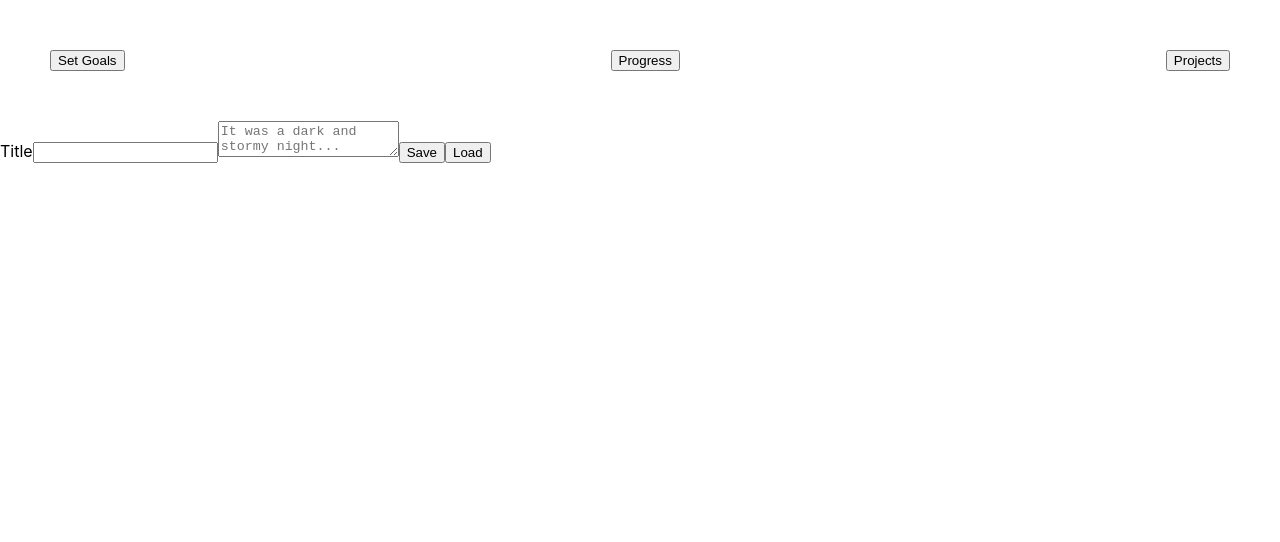
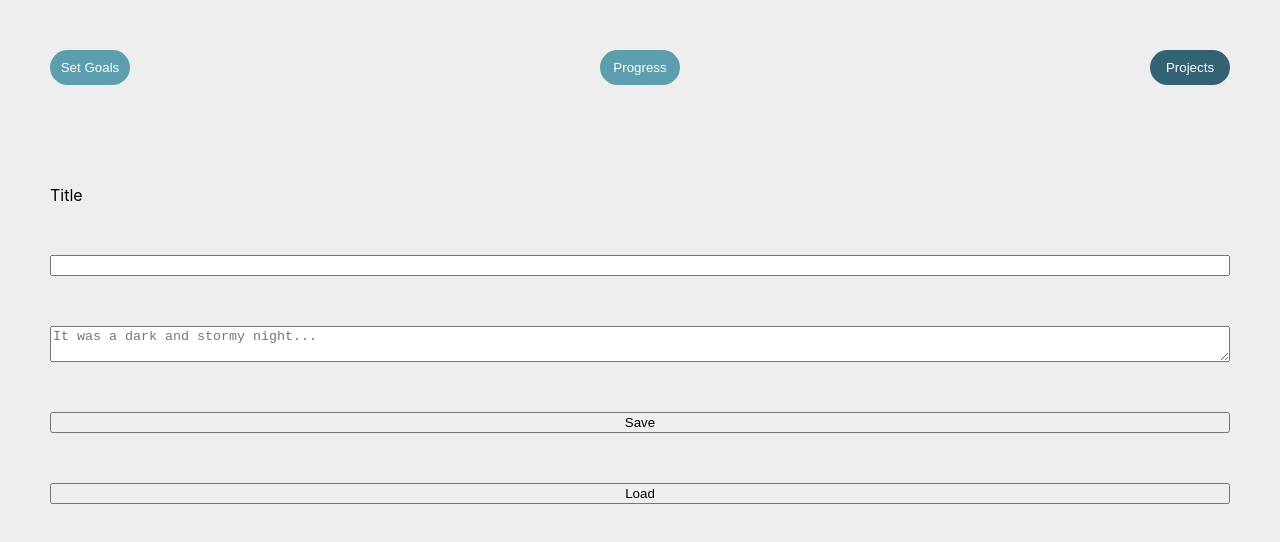
Before and after one commit to Timo-Thees/Capstone, a Next.js app: page / in a window 1280 px wide. Shown: the top 542 px of the page. Built offline with nearby package versions, Linux system fonts and the light colour scheme.

Commit message:
styled button component

```diff
--- /dev/null
+++ b/components/Button.js
@@ -0,0 +1,21 @@
+import styled from "styled-components";
+
+export const Button = styled.button`
+  width: 80px;
+  height: 35px;
+  background: #5c9ead;
+  border-radius: 20px;
+  border: none;
+  color: white;
+  & :active {
+    background: #326273;
+  }
+`;
+export const ActiveButton = styled.button`
+  width: 80px;
+  height: 35px;
+  background: #326273;
+  border-radius: 20px;
+  border: none;
+  color: white;
+`;
--- a/components/Editor.js
+++ b/components/Editor.js
@@ -1,3 +1,5 @@
+import styled from "styled-components";
+
 export default function Editor({saveText, page}) {
   const handleSave = event => {
     event.preventDefault();
@@ -8,7 +10,7 @@ export default function Editor({saveText, page}) {
   if (page === "editor") {
     return (
       <div>
-        <form onSubmit={handleSave}>
+        <Form onSubmit={handleSave}>
           <label htmlFor="title">Title</label>
           <input type="text" name="title" id="title"></input>
           <textarea
@@ -18,10 +20,18 @@ export default function Editor({saveText, page}) {
           ></textarea>
           <button type="submit">Save</button>
           <button>Load</button>
-        </form>
+        </Form>
       </div>
     );
   } else {
     return;
   }
 }
+
+const Form = styled.form`
+  display: flex;
+  flex-direction: column;
+  align-self: center;
+  padding: 50px;
+  gap: 50px;
+`;
--- a/components/Navigation.js
+++ b/components/Navigation.js
@@ -1,11 +1,31 @@
 import styled from "styled-components";
+import {Button} from "./Button";
+import {ActiveButton} from "./Button";
 
-export default function Navigation({handleChangePage}) {
+export default function Navigation({handleChangePage, page}) {
   return (
     <Nav>
-      <button onClick={() => handleChangePage("goals")}>Set Goals</button>
-      <button onClick={() => handleChangePage("progress")}>Progress</button>
-      <button onClick={() => handleChangePage("editor")}>Projects</button>
+      {page === "goals" ? (
+        <ActiveButton onClick={() => handleChangePage("goals")}>
+          Set Goals
+        </ActiveButton>
+      ) : (
+        <Button onClick={() => handleChangePage("goals")}>Set Goals</Button>
+      )}
+      {page === "progress" ? (
+        <ActiveButton onClick={() => handleChangePage("progress")}>
+          Progress
+        </ActiveButton>
+      ) : (
+        <Button onClick={() => handleChangePage("progress")}>Progress</Button>
+      )}
+      {page === "editor" ? (
+        <ActiveButton onClick={() => handleChangePage("editor")}>
+          Projects
+        </ActiveButton>
+      ) : (
+        <Button onClick={() => handleChangePage("editor")}>Projects</Button>
+      )}
     </Nav>
   );
 }
--- a/pages/index.js
+++ b/pages/index.js
@@ -3,6 +3,7 @@ import Navigation from "../components/Navigation";
 import SetGoals from "../components/SetGoals";
 import Progress from "../components/Progress";
 import {useState} from "react";
+import styled from "styled-components";
 
 function saveText(title = "Unnamed Document", text) {
   localStorage.setItem(`${title}`, `${text}`);
@@ -14,11 +15,17 @@ export default function Home() {
     setPage(destination);
   }
   return (
-    <div>
-      <Navigation handleChangePage={handleChangePage} />
+    <Body>
+      <Navigation handleChangePage={handleChangePage} page={page} />
       <SetGoals page={page} />
       <Progress page={page} />
       <Editor saveText={saveText} page={page} />
-    </div>
+    </Body>
   );
 }
+
+const Body = styled.div`
+  background: #eeeeee;
+  width: 100vw;
+  height: 100vh;
+`;
```
